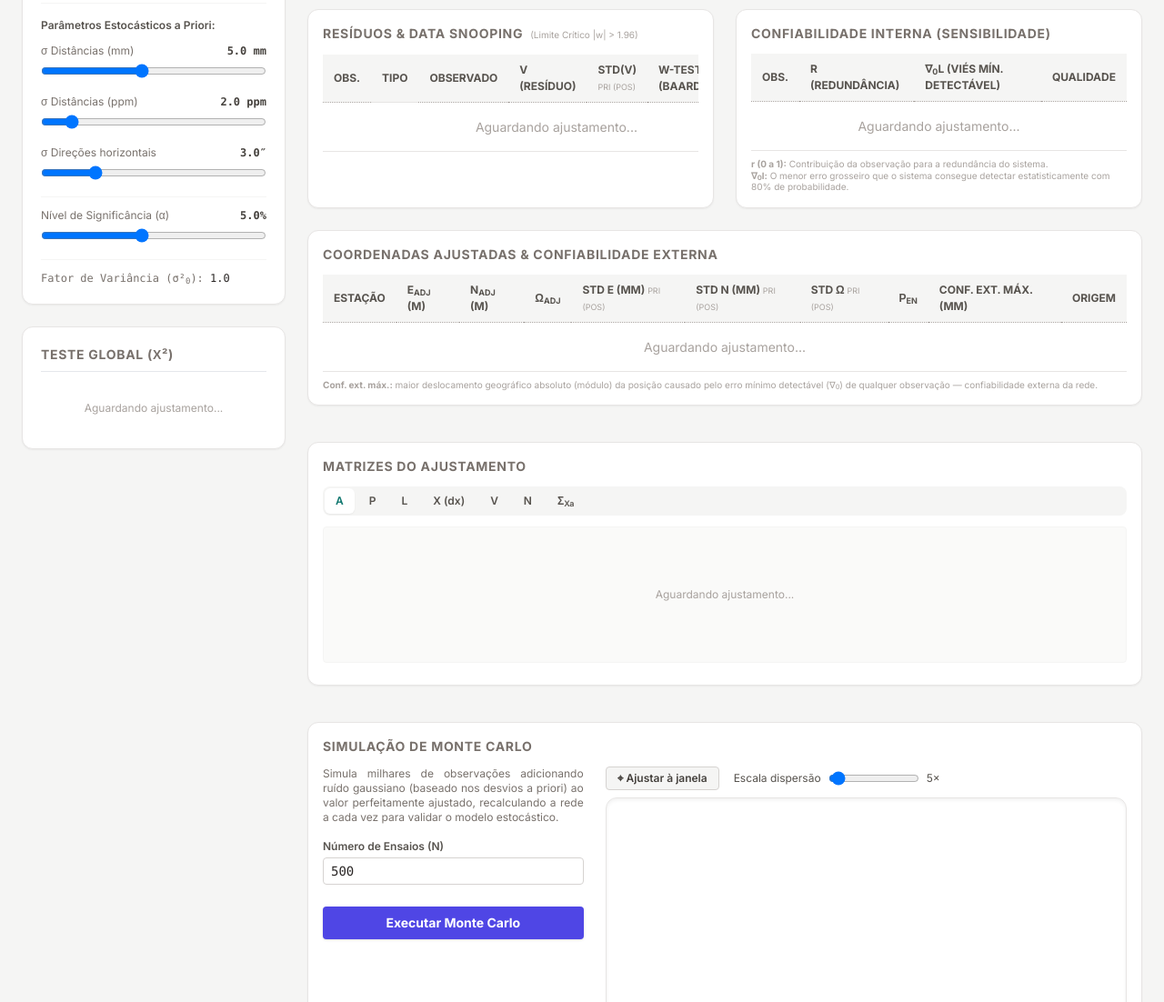
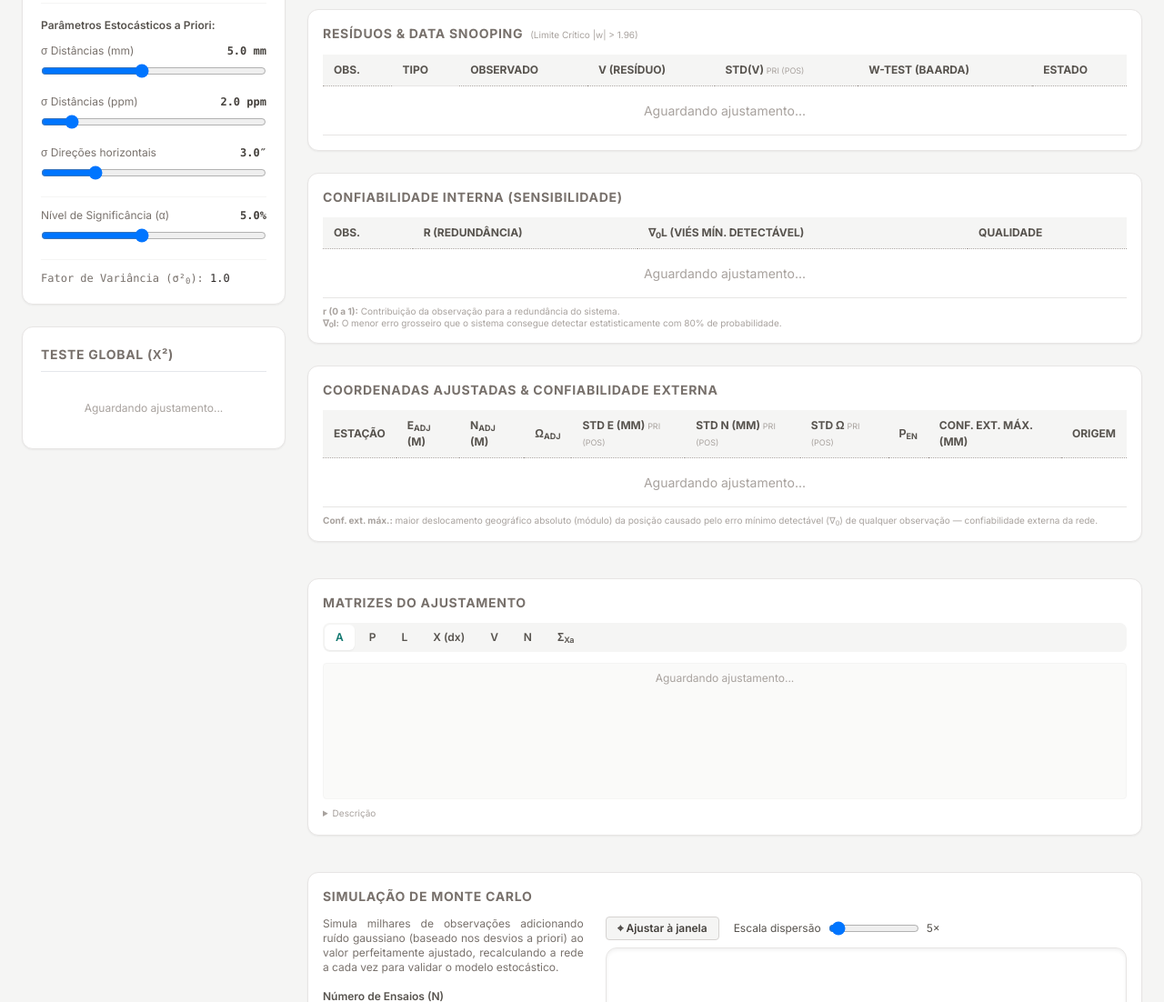
Before and after one commit to kauevestena/simul_adjust, a plain HTML site: page estacao_livre/index.html in a window 1280 px wide. Shown: the part 752-1854 px from the top of the page at 91% size. Drawn offline with nearby package versions, Linux system fonts and the light colour scheme.

Commit message:
other group of small changes

```diff
--- a/estacao_livre/app.js
+++ b/estacao_livre/app.js
@@ -998,7 +998,7 @@ const app = {
         const mat = this.adjResults.matrices[this._activeMatrixTab];
         if (!mat) return;
 
-        container.innerHTML = '<div id="katexWrapper" class="w-full overflow-x-auto flex justify-center"></div><p id="matDesc" class="text-xs text-stone-600 mt-4 text-justify border-t border-stone-200 pt-3 px-2 leading-relaxed"></p>';
+        container.innerHTML = '<div id="katexWrapper" class="w-full overflow-x-auto flex justify-center"></div>';
         const kWrap = document.getElementById('katexWrapper');
         const mDesc = document.getElementById('matDesc');
 
--- a/estacao_livre/index.html
+++ b/estacao_livre/index.html
@@ -184,7 +184,7 @@
             </div>
 
             <!-- Bottom Data Panels -->
-            <div class="grid grid-cols-1 xl:grid-cols-2 gap-6">
+            <div class="grid grid-cols-1 gap-6">
                 <!-- Residuals Table -->
                 <div class="bg-white p-4 rounded-xl border border-stone-200 shadow-sm">
                     <h2 class="text-sm font-bold text-stone-500 uppercase tracking-wider mb-3">Resíduos & Data Snooping
@@ -317,10 +317,13 @@
                     <button onclick="app.switchMatrixTab('N')" id="matTab-N" class="mat-tab-btn px-3 py-1.5 text-xs font-semibold rounded-md transition-all text-stone-600 hover:bg-stone-200">N</button>
                     <button onclick="app.switchMatrixTab('SigmaXa')" id="matTab-SigmaXa" class="mat-tab-btn px-3 py-1.5 text-xs font-semibold rounded-md transition-all text-stone-600 hover:bg-stone-200">&Sigma;<sub>Xa</sub></button>
                 </div>
-                <div id="matrixContent" class="overflow-auto p-4 flex justify-center items-center bg-stone-50 rounded border border-stone-100 min-h-[150px]">
+                <div id="matrixContent" class="overflow-auto p-2 flex justify-center items-start bg-stone-50 rounded border border-stone-100 min-h-[150px]" style="font-size:0.72rem">
                     <p class="text-xs text-stone-400">Aguardando ajustamento...</p>
                 </div>
-                <p id="matDesc" class="text-[10px] text-stone-400 mt-2 leading-tight"></p>
+                <details class="mt-2">
+                    <summary class="text-[10px] text-stone-400 cursor-pointer select-none">Descrição</summary>
+                    <p id="matDesc" class="text-[10px] text-stone-400 mt-1 leading-tight"></p>
+                </details>
             </div>
 
             <!-- Monte Carlo Simulation -->
```
Also changed, not shown: nivelamento/index.html (+6 -3 lines).
